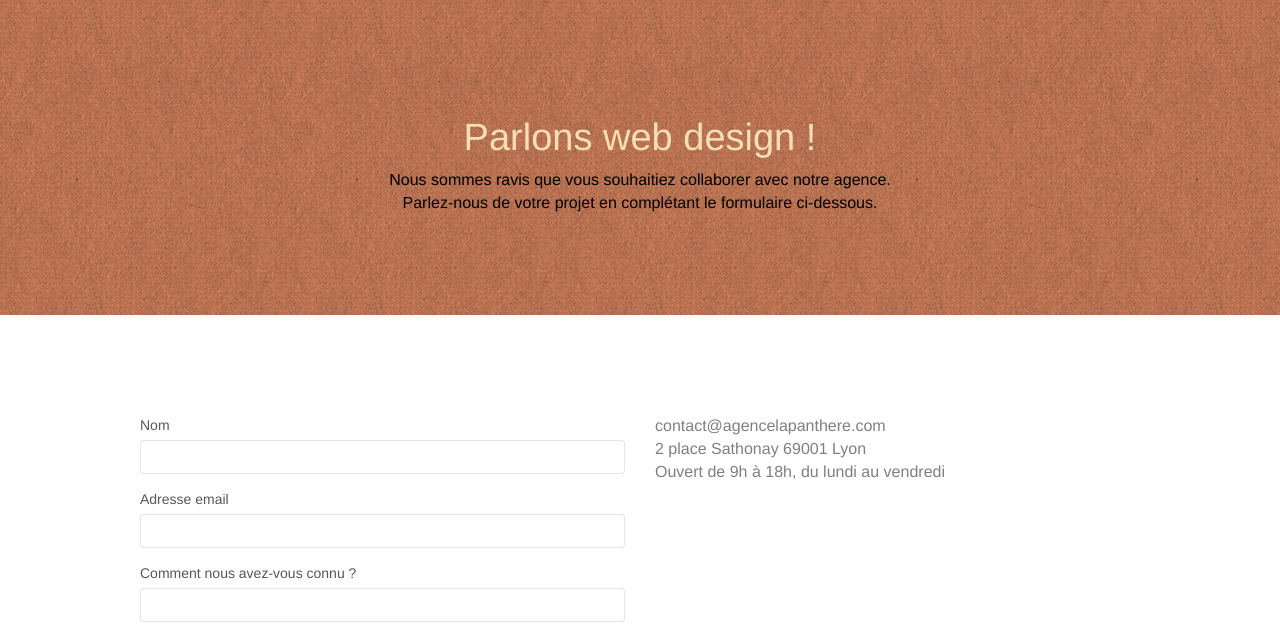
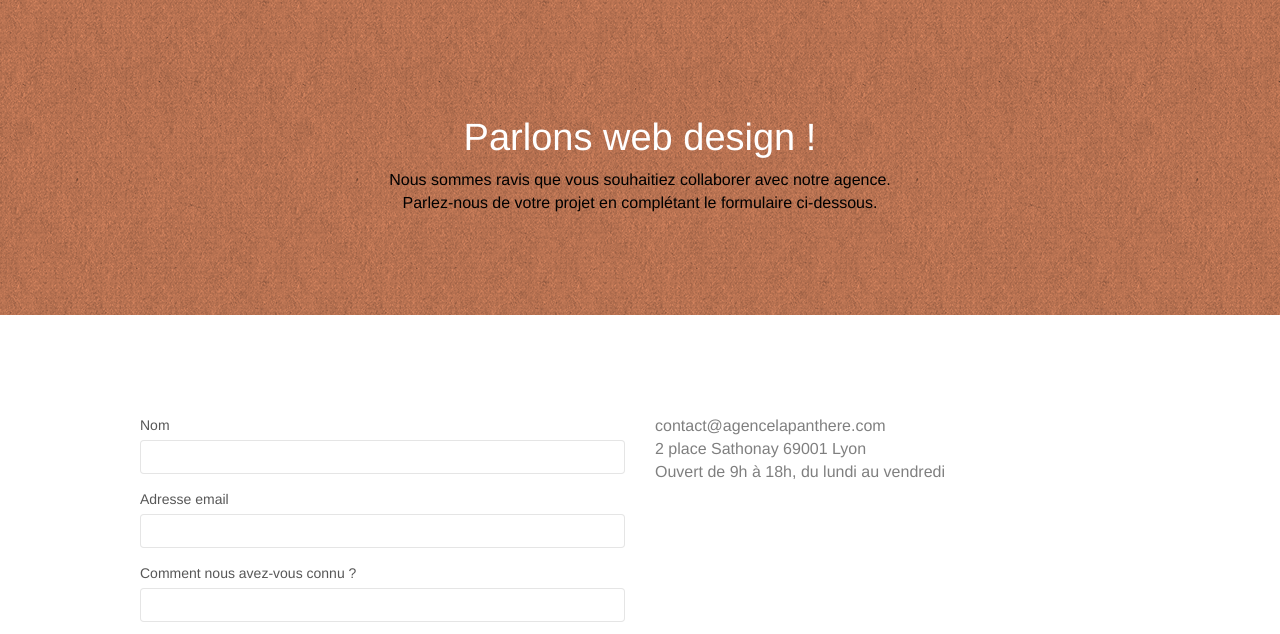
Before and after one commit to ahnv1408/P4_18082022, a plain HTML site: page contact.html in a window 1280 px wide. Shown: the part 95-729 px from the top of the page. Drawn offline with Linux system fonts and the light colour scheme.

Commit message:
page contact

```diff
--- a/contact.html
+++ b/contact.html
@@ -64,7 +64,7 @@
 		<div class="container bloc-lg">
 			<div class="row">
 				<div class="col-sm-12">
-					<h1 class=" text-center hero-bloc-text tc-white">
+					<h1 class="contact text-center hero-bloc-text tc-white">
 						Parlons web design !
 					</h1>
 					<p class="text-center mg-lg tc-white tight-width-whitespace">
--- a/style.css
+++ b/style.css
@@ -744,7 +744,7 @@ h3 {
 }
 
 h1 {
-    color: wheat!important;
+    color: white!important;
 }
 
 h4 {
```
